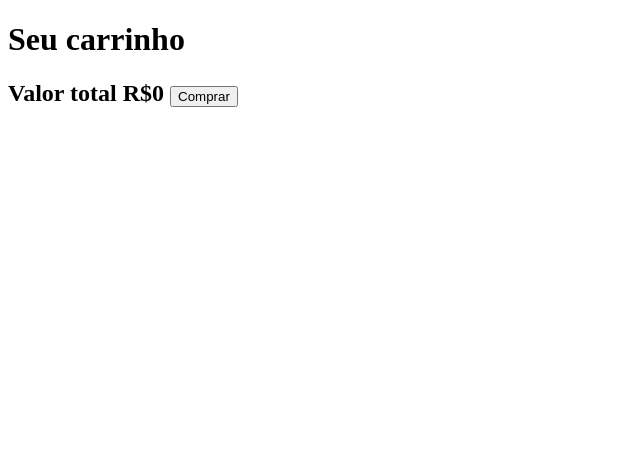
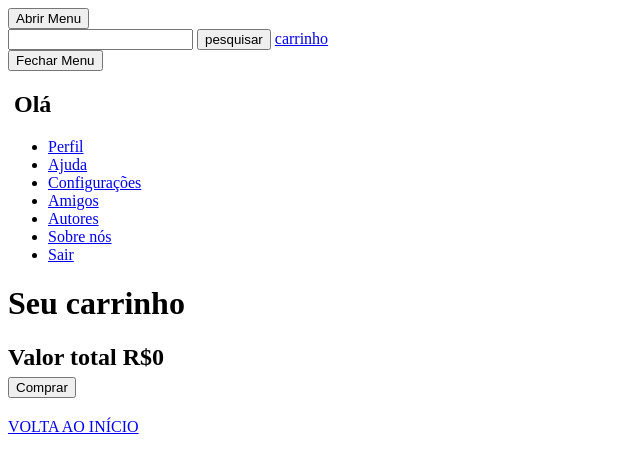
Before and after one commit to erickovisck/TCC_COT, a PHP site: page /carrinho.php in a window 1280 px wide. Shown: the top 473 px of the page, without its empty margins (0-640 px from the left). Run offline with PHP 8.4, Linux system fonts and the light colour scheme; a user stored in the database is signed in; data comes from the database, SQL or seed files in the repository.

Commit message:
Update carrinho.php

```diff
--- a/carrinho.php
+++ b/carrinho.php
@@ -6,6 +6,43 @@
     <title>Carrinho</title>
 </head>
 <body>
+    <header class="cabecalho">
+        <div class="btnMenu">
+            <button id="toggleButton">Abrir Menu</button>
+        </div>
+        <div class="pesquisa">
+            <form action="" method="post">
+<input type="text" name="pesquisa">
+<input type="submit" value="pesquisar">
+<a href="carrinho.php"> carrinho</a>
+</form>
+        </div>
+        <div class="cabecalhoMenu">
+                <div class="headerMenu">
+                    <div class="closeMenu">
+                        <button id="toggleButton2">Fechar Menu</button>
+                    </div>
+                    <div class="headerMenuTitle">
+                        <h2>
+                            <img src="">
+                            Olá
+                        </h2>
+                    </div>
+                </div>
+                <div class="contentMenu">
+                    <ul>
+                        <li><a href="perfil.php">Perfil</a></li>
+                        <li><a href="ajuda.php">Ajuda</a></li>
+                        <li><a href="configuracoes.php">Configurações</a></li>
+                        <li><a href="amigos.php">Amigos</a></li>
+                        <li><a href="autores.php">Autores</a></li>
+                        <li><a href="sobre_nos.php">Sobre nós</a></li>
+                        <li><a href="sair.php">Sair</a></li>
+                    </ul>
+                </div>
+
+        </div>
+    </header>
  <?php
 require_once "conexao/conexao.php";
 session_start();
@@ -105,13 +142,17 @@ if (isset($_POST["selecionado"])) {
     }
 }
     ?>
-    <form method="post" action="">
-        <h2> Valor total R$<?=$totalpreco?>
+     <form method="post" action="">
+        <h2> Valor total R$<?=$totalpreco?> <br>
         <input type="submit" name="comprarcarrinho" value="Comprar"> </input>
         <h3><?= $saldo?> </h3>
     </form>
+    <div class="">
+                        <a href="cadastro.php">VOLTA AO INÍCIO</a>
+                    </div>
+    </form>
 </body>
 </html>
-
+<script src="script.js"></script>
 </body>
 </html>
```
